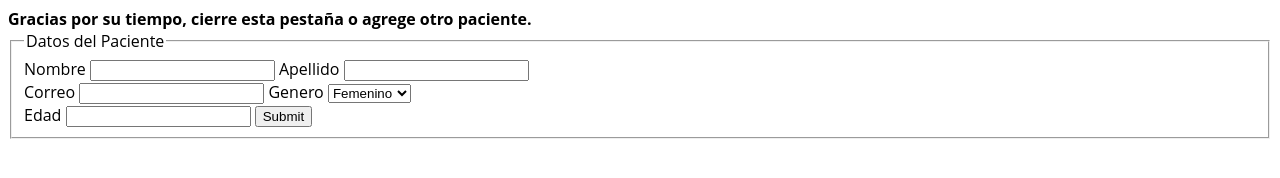
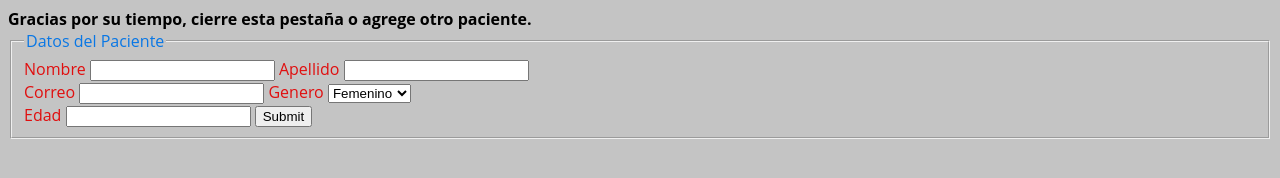
Before and after one commit to pJulianV/WebDev, a plain HTML site: page PaginaHospital/mensaje.html in a window 1280 px wide. Drawn offline with Linux system fonts and the light colour scheme.

Commit message:
Actualizacion css

```diff
--- a/PaginaHospital/main.css
+++ b/PaginaHospital/main.css
@@ -1,3 +1,11 @@
 body {
     font-family: 'Open Sans', sans-serif;
+    background-color: #c4c4c4
 }
+
+legend {
+    color: rgb(9, 119, 229)
+}
+label {
+    color: rgb(224, 15, 15)
+}
```
